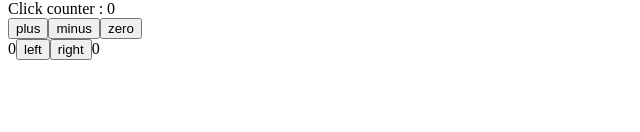
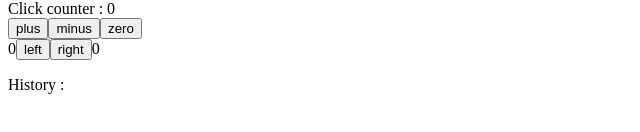
Before and after one commit to Santiagus/fullstackopen, a React (Vite) app in the folder part1/: page / in a window 1280 px wide. Shown: the part 234-366 px from the top of the page, without its empty margins (0-640 px from the left). Built offline with nearby package versions, Linux system fonts and the light colour scheme.

Commit message:
feat(part1): add history of left/right button clicks

```diff
--- a/part1/src/App.jsx
+++ b/part1/src/App.jsx
@@ -73,27 +73,39 @@ const App = () => {
   // console.log("rendering...", counter);
   // Complex useState
   const [complexClicks, setClicks] = useState({ left: 0, right: 0 });
+  const [allClicks, setAllClicks] = useState([]);
+
   const handleLeftClick = () => {
     const newClicks = {
       left: complexClicks.left + 1,
       right: complexClicks.right,
     };
     setClicks(newClicks);
+    // clicks history
+    setAllClicks(allClicks.concat("L"));
   };
+
   const handleRightClick = () => {
     const newClicks = {
       left: complexClicks.left,
       right: complexClicks.right + 1,
     };
     setClicks(newClicks);
+    // clicks history
+    setAllClicks(allClicks.concat("R"));
   };
+
   const ComplexCounter = ({ value }) => {
+    console.log(value);
+    // debugger; // break point that makes chrome to stop at this line
     return (
       <div>
         {complexClicks.left}
-        <button onClick={handleLeftClick}>left</button>
-        <button onClick={handleRightClick}>right</button>
+        <button onClick={handleLeftClick}> left </button>
+        <button onClick={handleRightClick}> right </button>
         {complexClicks.right}
+
+        <p>History : {allClicks}</p>
       </div>
     );
   };
```
